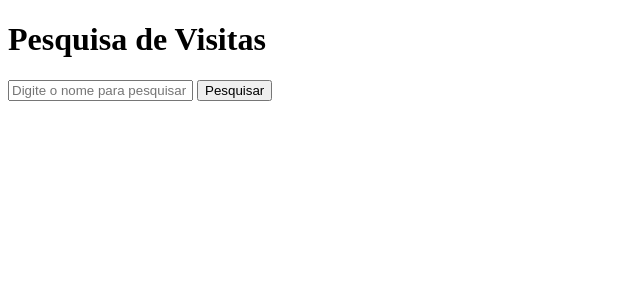
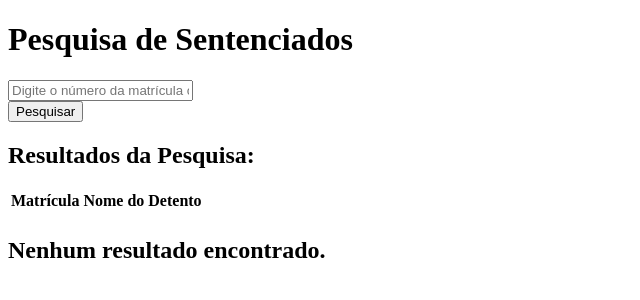
Before and after one commit to fernandopereira3/lista, a Flask app: template templates/pesquisa.html in a window 1280 px wide. Shown: the top 300 px of the page, without its empty margins (0-640 px from the left). Run offline with Flask 3, Linux system fonts and the light colour scheme; the template is opened without the code that fills it, so the values that code supplies are empty.

Commit message:
nao faco ideia doq to fazendo

```diff
--- a/main.py
+++ b/main.py
@@ -13,46 +13,20 @@ try:
     db = client["cpppac"]
     collection = db["sentenciados"]
 except pymongo.errors.ConnectionFailure as e:
-    print(f"Could not connect to MongoDB: {e}")
-    # Handle the error appropriately, e.g., display an error page
-    exit(1)  # Or some other error handling
+    print(f"Nao foi possivel conectar ao banco: {e}")
+    exit(1)
 
 
 @app.route('/lista', methods=['GET', 'POST'])
-def normalizar_matricula(matricula):
-    return re.sub(r'[\.\-]', '', matricula).strip()
 
-def pesquisa_visi():
-    if request.method == 'POST':
-        matricula_normalizada = re.compile(f".*{txt_d_pesquisa}.*", re.IGNORECASE)
-        consulta_exata = {'matricula': matricula_normalizada}
+#def normalizar_matricula():
+#    matricula = request.form.get('pesquisa_preso')
+#    debug = app.logger.info(matricula)
+#    return debug
 
-        # { "<field>": { "$regex": "pattern", "$options": "<options>" } } REGEX DO MONGODB
 
-        if not resultado:
-            resultado = list(sentenciados.find({'matricula': {'$regex': matricula_normalizada}}))
-            return resultado
-
-        query = {
-            'detento': {
-                'matricula': "matr",
-                '$lte': "data_fim"
-            }
-        }
-
-        try:
-            resultado = list(sentenciados.find(query))
-
-            # Convert ObjectId to string using list comprehension
-            results = [{**result, '_id': str(result['_id'])} for result in results]
-
-            return render_template('pesquisa.html', results=results)  # Pass results to template
-
-        except pymongo.errors.PyMongoError as e:
-            print(f"Database error: {e}")
-            return render_template('pesquisa.html', error="A database error occurred.")
-
-    return render_template('pesquisa.html')  # Render the page initially or if not a POST request
+def pesquisa_matricula():
+  return render_template('pesquisa.html')  # Render the page initially or if not a POST request
 
 
 if __name__ == '__main__':
--- a/templates/pesquisa.html
+++ b/templates/pesquisa.html
@@ -1,13 +1,44 @@
 <!DOCTYPE html>
 <html>
 <head>
-    <title>Pesquisa de Visitas</title>
+    <title>LISTA</title>
 </head>
 <body>
-    <h1>Pesquisa de Visitas</h1>
-    <form method="POST">
-        <input type="text" name="txt_d_pesquisa" placeholder="Digite o nome para pesquisar">
-        <button type="submit">Pesquisar</button>
-    </form>
-</body>
-</html>
+  <h1 class="text-center mb-4">Pesquisa de Sentenciados</h1>
+  <form method="POST">
+    <div class="row justify-content-center align-items-center">
+      <!-- Search input -->
+      <div class="col-md-6 col-lg-4 mb-3">
+        <input type="text" name="txt_d_pesquisa" id="txt_d_pesquisa" class="form-control" placeholder="Digite o número da matrícula ou parte do nome..." required>
+      </div>
+
+      <!-- Submit button -->
+      <div class="col-md-6 col-lg-2 mb-3">
+        <button type="submit" class="btn btn-primary w-100">Pesquisar</button>
+      </div>
+    </div>
+  </form>
+
+  <!-- Display search results -->
+    <h2 class="text-center mt-4">Resultados da Pesquisa:</h2>
+
+    <table class="table table-striped table-hover">
+      <thead>
+        <tr>
+          <th scope="col">Matrícula</th>
+          <th scope="col">Nome do Detento</th>
+        </tr>
+      </thead>
+
+      <tbody>
+          <tr>
+            <td></td>
+            <td></td>
+            <td></td>
+            <td></td>
+          </tr>
+      </tbody>
+    </table>
+    <h2 class="text-center mt-4">Nenhum resultado encontrado.</h2>
+  </body>
+  </html>
```
Also changed, not shown: templates/pesquisa2.html (added, +13 -0 lines).
